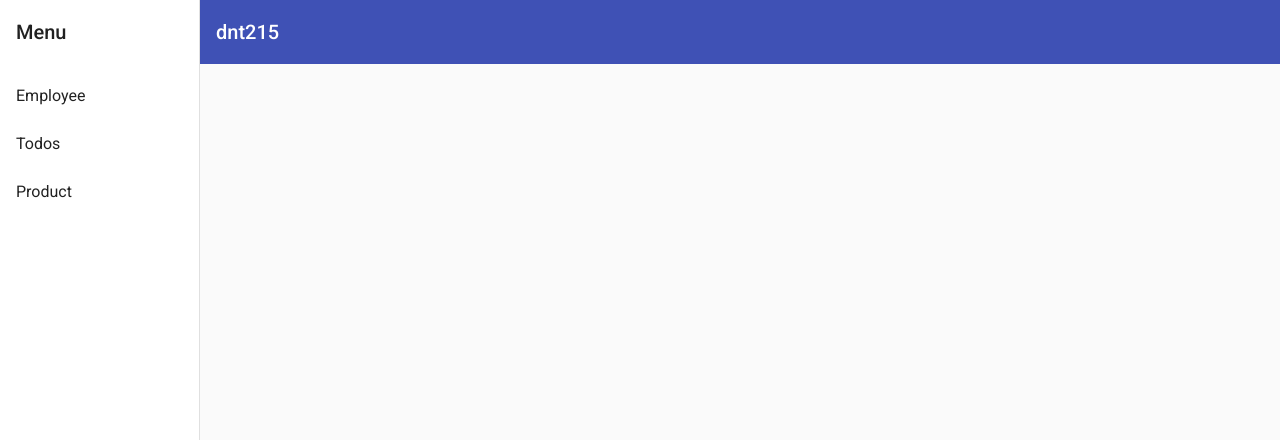
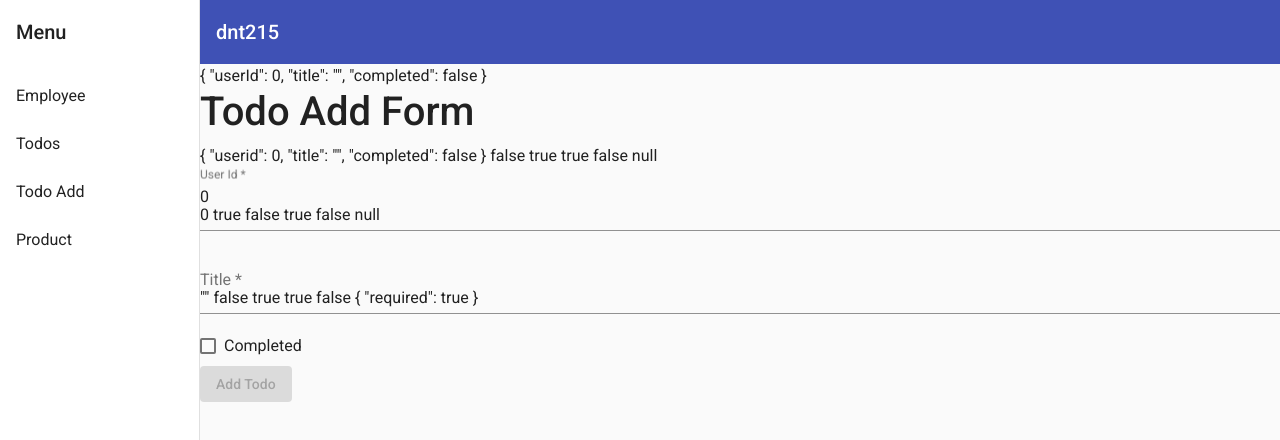
Before and after one commit to santoshyadavdev/dnt215, an Angular app: page /todos/add in a window 1280 px wide. Before the commit this address led to /. Shown: the top 440 px of the page. Built offline with nearby package versions, Linux system fonts and the light colour scheme.

Commit message:
feat: added template driven forms

```diff
--- a/src/app/app-routing.module.ts
+++ b/src/app/app-routing.module.ts
@@ -3,11 +3,13 @@ import { Routes, RouterModule } from '@angular/router';
 import { EmployeeComponent } from './employee/employee.component';
 import { TodoComponent } from './todo/todo.component';
 import { ProductComponent } from './product/product.component';
+import { TodoAddComponent } from './todo/todo-add/todo-add.component';
 
 
 const routes: Routes = [
   { path: 'employee', component: EmployeeComponent },
   { path: 'todos', component: TodoComponent },
+  { path: 'todos/add', component: TodoAddComponent },
   { path: 'product', component: ProductComponent }
 ];
 
--- a/src/app/navbar/navbar.component.html
+++ b/src/app/navbar/navbar.component.html
@@ -7,6 +7,7 @@
     <mat-nav-list>
       <a mat-list-item routerLink="/employee">Employee</a>
       <a mat-list-item routerLink="/todos">Todos</a>
+      <a mat-list-item routerLink="/todos/add">Todo Add</a>
       <a mat-list-item routerLink="/product">Product</a>
     </mat-nav-list>
   </mat-sidenav>
--- /dev/null
+++ b/src/app/todo/todo-add/todo-add.component.css
@@ -0,0 +1,3 @@
+.mat-form-field {
+  width: 100%;
+}
--- /dev/null
+++ b/src/app/todo/todo-add/todo-add.component.html
@@ -0,0 +1,61 @@
+{{todo | json}}
+<h1>
+  Todo Add Form
+</h1>
+{{todoForm.value | json}}
+{{todoForm.valid | json}}
+{{todoForm.invalid | json}}
+{{todoForm.pristine | json}}
+{{todoForm.dirty | json}}
+{{todoForm.errors | json}}
+<form #todoForm="ngForm" (ngSubmit)="addTask(todoForm);todoForm.resetForm()">
+  <mat-form-field>
+    <input #userid="ngModel" required type="number" matInput name="userid" [(ngModel)]="todo.userId"
+      placeholder="User Id">
+    {{userid.value | json}}
+    {{userid.valid | json}}
+    {{userid.invalid | json}}
+    {{userid.pristine | json}}
+    {{userid.dirty | json}}
+    {{userid.errors | json}}
+    <div *ngIf="userid?.errors">
+      UserId is required!
+    </div>
+  </mat-form-field>
+  <mat-form-field>
+    <input #title="ngModel" minlength="5" maxlength=10 required type="text" matInput
+      [(ngModel)]="todo.title" [ngModelOptions]="{ name: 'title', updateOn: 'submit' }" placeholder="Title">
+    {{title.value | json}}
+    {{title.valid | json}}
+    {{title.invalid | json}}
+    {{title.pristine | json}}
+    {{title.dirty | json}}
+    {{title.errors | json}}
+    <div *ngIf="title.hasError('required') && title.dirty">
+      Title is required!
+    </div>
+    <div *ngIf="title.hasError('minlength') && title.dirty">
+      Title should be at least 5 characters!
+    </div>
+    <!-- <div *ngIf="title?.errors?.required && title.dirty">
+      Title is required!
+    </div>
+    <div *ngIf="title?.errors?.minlength && title.dirty">
+      Title should be at least 5 characters!
+    </div> -->
+  </mat-form-field>
+  <mat-checkbox name="completed" [(ngModel)]="todo.completed">Completed</mat-checkbox>
+  <div>
+    <button [disabled]="todoForm.invalid" mat-raised-button color="primary">Add Todo</button>
+  </div>
+  <!-- <div>
+    <input type="number" name="userid" [(ngModel)]="todo.userId" placeholder="User Id">
+  </div>
+  <div>
+    <input type="text" name="title" [(ngModel)]="todo.title" placeholder="Title">
+  </div>
+  <input type="checkbox" name="completed" [(ngModel)]="todo.completed">
+  <div>
+    <button>Add Todo</button>
+  </div> -->
+</form>
--- /dev/null
+++ b/src/app/todo/todo-add/todo-add.component.ts
@@ -0,0 +1,35 @@
+import { Component, OnInit, ViewChild } from '@angular/core';
+import { Todo } from '../service/todo';
+import { TodoService } from '../service/todo.service';
+import { FormControl, Form, NgForm } from '@angular/forms';
+
+@Component({
+  selector: 'app-todo-add',
+  templateUrl: './todo-add.component.html',
+  styleUrls: ['./todo-add.component.css']
+})
+export class TodoAddComponent implements OnInit {
+
+  @ViewChild('title', { static:true }) title: FormControl;
+
+  todo: Todo = {
+    userId: 0,
+    title: '',
+    completed: false
+  };
+
+  constructor(private todoService: TodoService) { }
+
+  ngOnInit(): void {
+    this.title.valueChanges.subscribe((res)=> console.log(res));
+  }
+
+  addTask(todoForm: NgForm) {
+    if(todoForm.invalid) {
+      console.log('there are some errors on the form!');
+    } else {
+      this.todoService.addTodo(this.todo).subscribe((res)=> console.log(res));
+    }
+  }
+
+}
```
Also changed, not shown: src/app/app.module.ts (+11 -1 lines), 1 other file (tests, documents, lock files or other folders).
